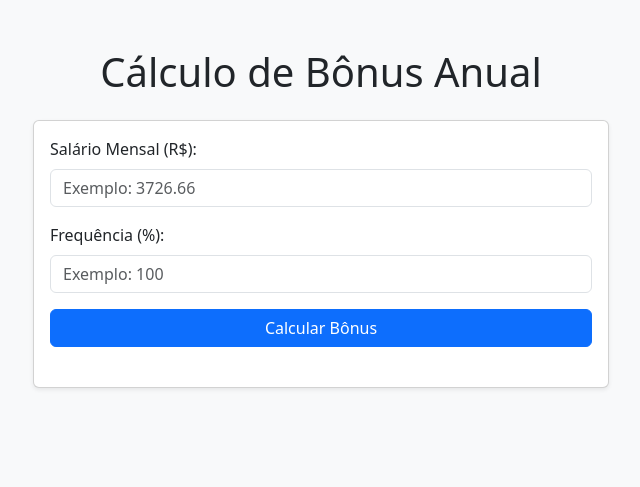
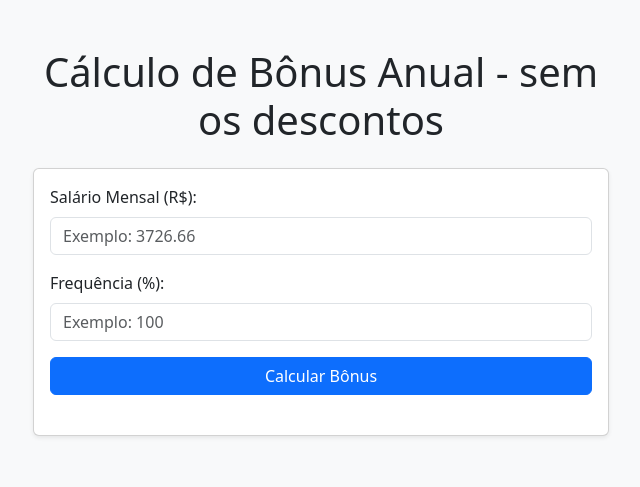
Before and after one commit to evollutionx/BONUS, a plain HTML site: page index.html in a window 1280 px wide. Shown: the whole page, without its empty margins (319-959 px from the left). Drawn offline with nearby package versions, Linux system fonts and the light colour scheme.

Commit message:
Update index.html

```diff
--- a/index.html
+++ b/index.html
@@ -38,7 +38,7 @@
 </head>
 <body class="bg-light">
     <div class="container py-5" style="width: 600px;">
-        <h1 class="text-center mb-4">Cálculo de Bônus Anual</h1>
+        <h1 class="text-center mb-4">Cálculo de Bônus Anual - sem os descontos</h1>
         <div class="card shadow-sm">
             <div class="card-body">
                 <form onsubmit="event.preventDefault(); calcularBonus();">
```
